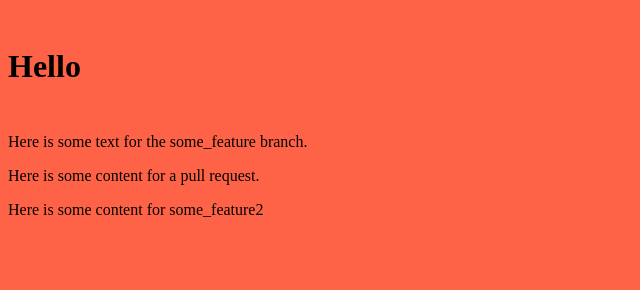
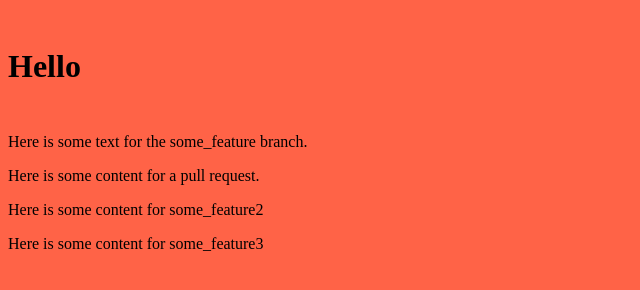
Before and after one commit to romain742/testdesign, a website: page src/index.html in a window 1280 px wide. Shown: the whole page, without its empty margins (0-640 px from the left). Drawn offline with nearby package versions, Linux system fonts and the light colour scheme; files that its build step writes are made by us from their sources.

Commit message:
add content for some_feature3

```diff
--- a/src/index.html
+++ b/src/index.html
@@ -11,6 +11,7 @@
     <p>Here is some text for the some_feature branch.</p>
     <p>Here is some content for a pull request.</p>
     <p>Here is some content for some_feature2</p>
+    <p>Here is some content for some_feature3</p>
     <script inline src="../dist/bundle.js"></script>
   </body>
 </html>
```
